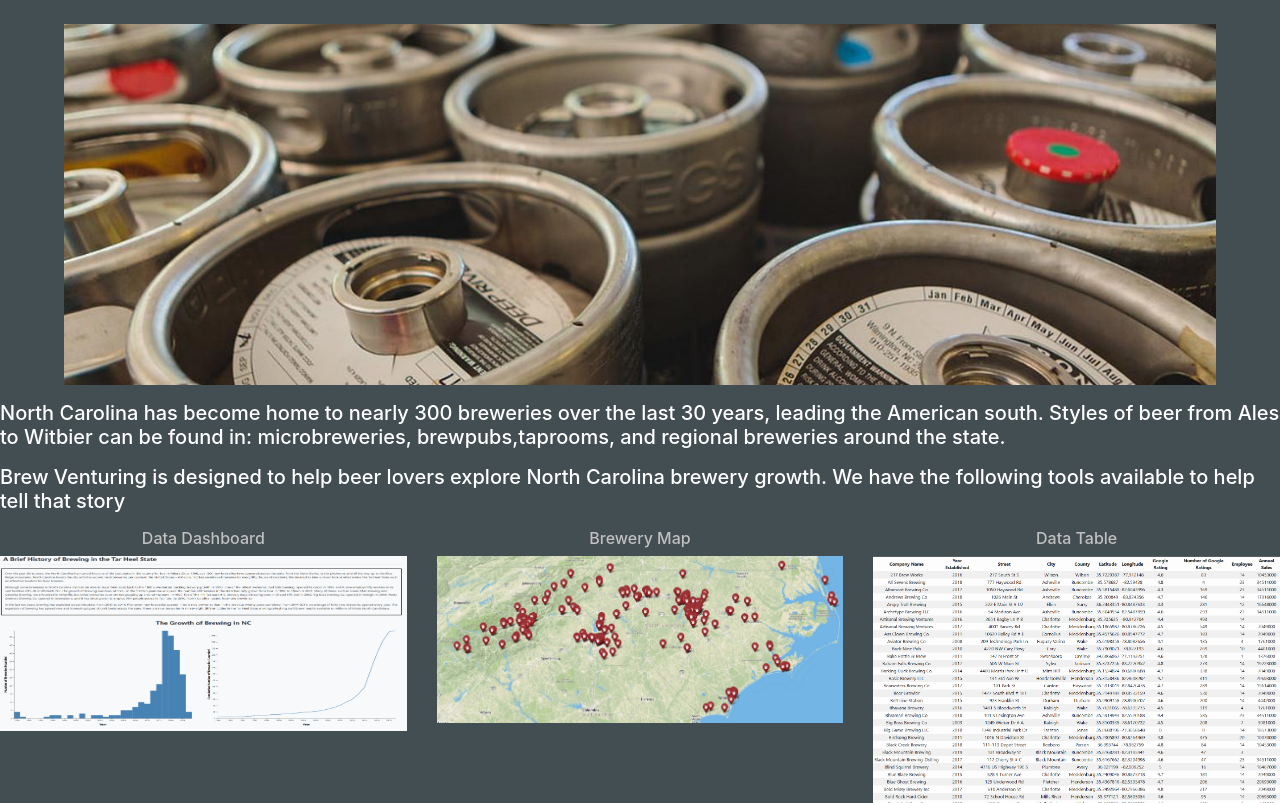
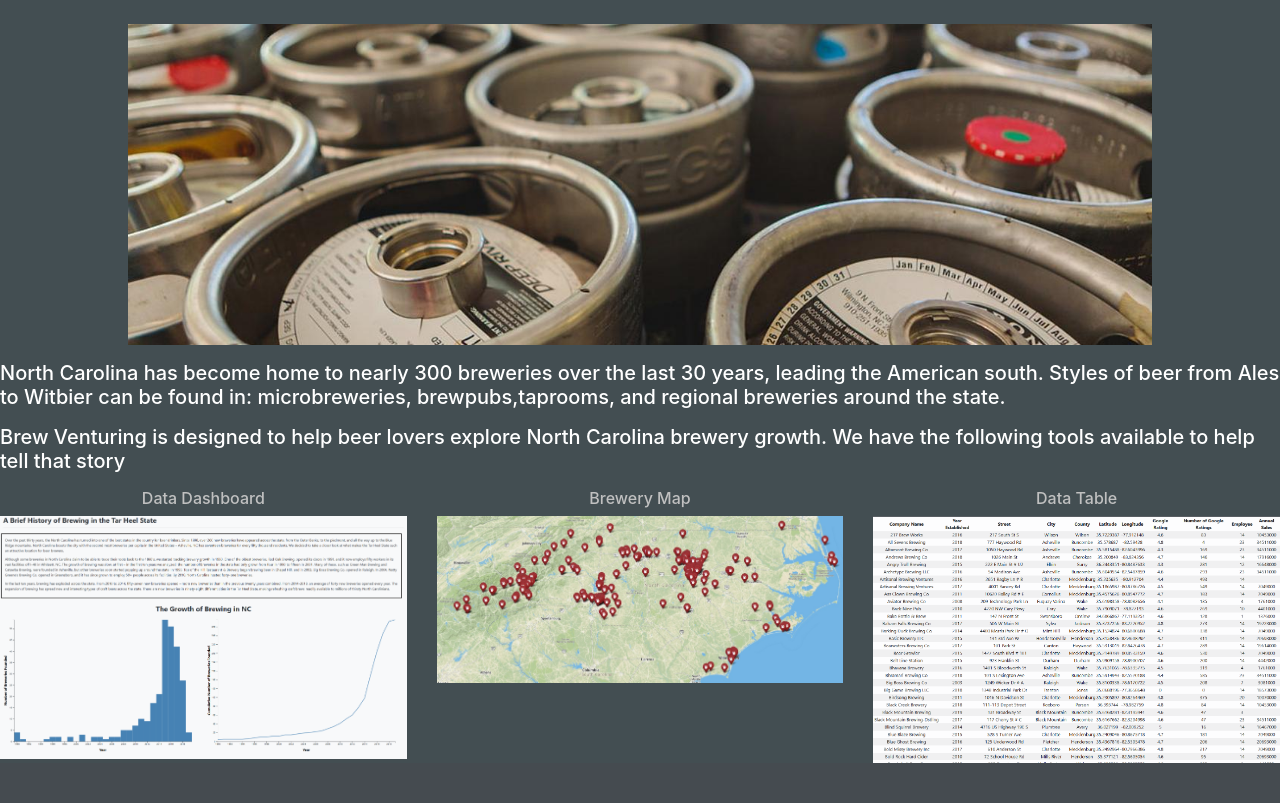
Before and after one commit to kodesiba/brew-venturing, a Flask app: template templates/index.html in a window 1280 px wide. Shown: the part 68-871 px from the top of the page. After the commit the page ends 831 px from the top, so only its background shows below. Run offline with Flask 2, Linux system fonts and the light colour scheme; the template is opened without the code that fills it, so the values that code supplies are empty; parts of the project's set-up code (start-up, migrations or seed data) failed here and were passed over; some libraries are stand-ins or nearby versions.

Commit message:
fix main page formatting

```diff
--- a/templates/index.html
+++ b/templates/index.html
@@ -52,7 +52,7 @@
     <div class="row">
 			<div class = "col-md-12">
 		        <div >
-		        	  <img src="../static/img/kegs.jpg" alt="kegsofgoodness"style="margin-left:5%;margin-right:5%;width:90%;">
+		        	  <img src="../static/img/kegs.jpg" alt="kegsofgoodness"style="margin-left:10%;margin-right:10%;width:80%;">
 		        </div>
 			</div>
 	  </div>
@@ -74,7 +74,7 @@
       <div class = "col-md-4">
         <a href="/history">
             <h6 style="color:#C0C0C0"> Data Dashboard </h6>
-            <img src="../static/img/historyscreenshot.png" alt="history dashboard"style="width:100%;height:175px;">
+            <img src="../static/img/historyscreenshot.png" alt="history dashboard"style="width:100%;">
           </a>
 
       </div>
```
